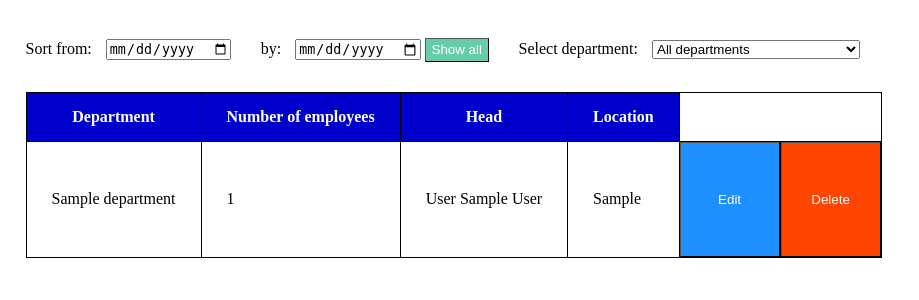
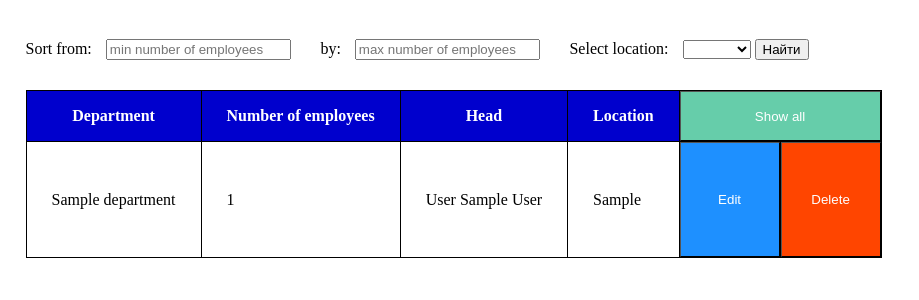
Before and after one commit to willyfox07/Employees_data_base, a Django app: page / in a window 1280 px wide. Shown: the part 100-400 px from the top of the page, without its empty margins (0-919 px from the left). Run offline with Django 3.2, Linux system fonts and the light colour scheme; tables that the repository leaves empty hold one stand-in row (values such as "Sample post").

Commit message:
deploy project

```diff
--- a/department_project/department_app/templates/department_page.html
+++ b/department_project/department_app/templates/department_page.html
@@ -4,20 +4,20 @@
 
 
 {% block content %}
-<form >
+<form  action="{% url 'department_page' %}" >
 	<label class="employee_filter" for="begin_date">Sort from:</label>
-	<input type="date" id="begin_date" name="begin_date">
+	<input type="number"  id="begin_date" name="min" placeholder="min number of employees">
 	<label class="employee_filter" for = "last_date">by:</label>
-	<input type="date" id="last_date" name="last_date">
-	<button class="show_All_Button" id="show_all" >Show all</button>
-	<label class="employee_filter" for="sort_departments">Select department:</label>
-	<select id="sort_departments">
-		<option value="All departments">All departments</option>
-		<option value="Enterprise software department">Enterprise software department</option>
-		<option value="Testing">Testing</option>
-		<option value="Support">Support</option>
+	<input type="number"   id="last_date" name="max" placeholder="max number of employees">
+	<label class="employee_filter" for="sort_departments">Select location:</label>
+	<select name="location" id="sort_departments" >
+		<option></option>
+		{% for Departments in object_list %}
+		<option >{{Departments.location}}</option>
+		{% endfor %}
 	</select>
-	</form>
+	<button type="submit">Найти</button>
+</form>
 
 	<table id="zen" class="table_employees">
 		<tbody >
@@ -26,6 +26,11 @@
 			<th>Number of employees</th>
 			<th>Head</th>
 			<th>Location</th>
+				<th class="button_row" colspan="2">
+				<form href="department_page">
+					<button id="refresh" class="refresh_Button" >Show all</button>
+				</form>
+			</th>
 		</tr>
 		{% for Departments in object_list %}
 		<tr>
--- a/department_project/department_app/urls.py
+++ b/department_project/department_app/urls.py
@@ -1,10 +1,10 @@
 """Contain information about urls of department_app application"""
 from django.urls import path
-from .views.employee_view import EmployeeListView
-from .views.department_view import DepartmentListView
+from .views.employee_view import EmployeeListAPIView
+from .views.department_view import DepartmentListAPIView
 
 
 urlpatterns = [
-    path('employee/', EmployeeListView.as_view()),
-    path('department/', DepartmentListView.as_view())
+    path('employee/', EmployeeListAPIView.as_view()),
+    path('department/', DepartmentListAPIView.as_view())
 ]
--- a/department_project/department_app/views/department_view.py
+++ b/department_project/department_app/views/department_view.py
@@ -9,7 +9,7 @@ from django.views.generic import CreateView, UpdateView,\
                                     ListView, DeleteView
 
 
-class DepartmentListView(generics.ListAPIView):
+class DepartmentListAPIView(generics.ListAPIView):
     """Class for displaying list of departments"""
     queryset = Department.objects.all()
     serializer_class = DepartmentDetailSerializers
@@ -32,14 +32,30 @@ class DepartmentListView(generics.ListAPIView):
 
 class DepartmentListView(ListView):
     """Class for dispalying models"""
-    model = Department
+    #model = Department
     template_name = 'department_page.html'
-    context_object_name = 'Department'
+    #context_object_name = 'Department'
 
     def get_context_data(self, **kwargs):
         context = super().get_context_data(**kwargs)
         context['Department'] = Department.objects.all()
         return context
+
+    def get_queryset(self):
+        queryset = Department.objects.all()
+        params = self.request.GET
+        min = params.get('min', None)
+        max = params.get('max', None)
+        location = params.get('location', None)
+        if location:
+            queryset = queryset.filter(location__icontains=location)
+        if min:
+            queryset = queryset.filter(number_of_employees__gte=min)
+        if max:
+            queryset = queryset.filter(number_of_employees__lte=max)
+        return queryset
+
+
 
 
 class DepartmentCreateView(CreateView):
--- a/department_project/department_project/urls.py
+++ b/department_project/department_project/urls.py
@@ -21,9 +21,10 @@ from department_app.views.employee_view import EmployeeCreateView, EmployeeDelet
                                                   EmployeeUpdateView, EmployeeListView
 
 urlpatterns = [
-    path('', DepartmentListView.as_view(), name="department_page"),
     path('admin/', admin.site.urls),
     path('api/v1/', include('department_app.urls')),
+    path('', DepartmentListView.as_view(), name="department_page"),
+
     path('create_department/', DepartmentCreateView.as_view(), name="create_department"),
     path('edit_department/<int:pk>', DepartmentUpdateView.as_view(), name="edit_department"),
     path('delete_department/<int:pk>', DepartmentDeleteView.as_view(), name="delete_department"),
--- /dev/null
+++ b/gunicorn.conf.py
@@ -0,0 +1,3 @@
+bind = '127.0.0.1:8000'
+workers = 3
+user = "nobody"
```
Also changed, not shown: department_project/department_app/templates/employee_page.html (+16 -12 lines), department_project/department_app/views/employee_view.py (+19 -4 lines), department_project/setup.py (deleted, +0 -13 lines), setup.py (added, +21 -0 lines), .github/workflows/heroku.yml (added), 1 other file.
